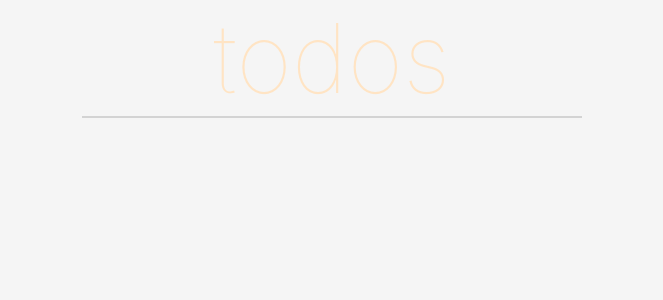
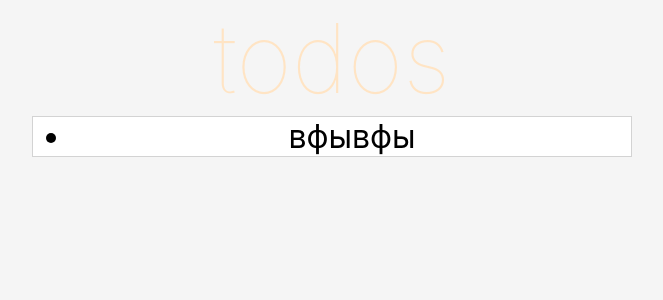
Before and after one commit to kkhyroe/todo, a React (Create React App) app: page / in a window 1280 px wide. Shown: the top 300 px of the page, without its empty margins (308-971 px from the left). Built offline with nearby package versions, Linux system fonts and the light colour scheme.

Commit message:
Add TodoList component

```diff
--- a/package.json
+++ b/package.json
@@ -10,6 +10,7 @@
     "@types/node": "^16.18.52",
     "@types/react": "^18.2.21",
     "@types/react-dom": "^18.2.7",
+    "prettier": "^3.0.3",
     "react": "^18.2.0",
     "react-dom": "^18.2.0",
     "react-scripts": "5.0.1",
--- a/src/App.tsx
+++ b/src/App.tsx
@@ -3,10 +3,11 @@ import './App.css';
 import Header from "./components/Header";
 import styled from "styled-components";
 import Wrapper from "./components/Wrapper";
+import TodoList from "./components/TodoList";
 
 const Container = styled.div`
-  max-width: 500px;
-  padding: 0 1rem;
+  max-width: 600px;
+  padding: 0 1em;
   margin: 0 auto;
   height: 100vh;
   display: flex;
@@ -17,7 +18,7 @@ function App() {
   return (
     <Container className="App">
       <Header />
-      <Wrapper></Wrapper>
+      <Wrapper><TodoList /></Wrapper>
       {/*<header className="App-header">*/}
       {/*  <img src={logo} className="App-logo" alt="logo" />*/}
       {/*  <p>*/}
--- a/src/components/Header.tsx
+++ b/src/components/Header.tsx
@@ -3,7 +3,7 @@ import styled from "styled-components";
 const Title = styled.h1`
   font-weight: lighter;
   color: bisque;
-  font-size: 6rem;
+  font-size: 6em;
   margin: 0;
 `
 
--- /dev/null
+++ b/src/components/TodoItem.tsx
@@ -0,0 +1,11 @@
+import styled from "styled-components";
+
+const Item = styled.li`
+  font-size: 2em;
+`
+
+const TodoItem = () => {
+  return <Item>вфывфы</Item>
+}
+
+export default TodoItem
--- a/src/components/TodoList.tsx
+++ b/src/components/TodoList.tsx
@@ -1,5 +1,13 @@
 import {ReactNode} from "react";
+import styled from "styled-components";
+import TodoItem from "./TodoItem";
 
-const TodoList = ({children}: {children: ReactNode}) => <ul>{children}</ul>
+const List = styled.ul`
+  margin: 0
+`
+
+const TodoList = () => {
+  return <List><TodoItem/></List>
+}
 
 export default TodoList
--- a/src/index.css
+++ b/src/index.css
@@ -7,6 +7,7 @@ body {
   -moz-osx-font-smoothing: grayscale;
 
   background-color: whitesmoke;
+  font-size: 16px;
 }
 
 code {
```
Also changed, not shown: 1 other file (tests, documents, lock files or other folders).
